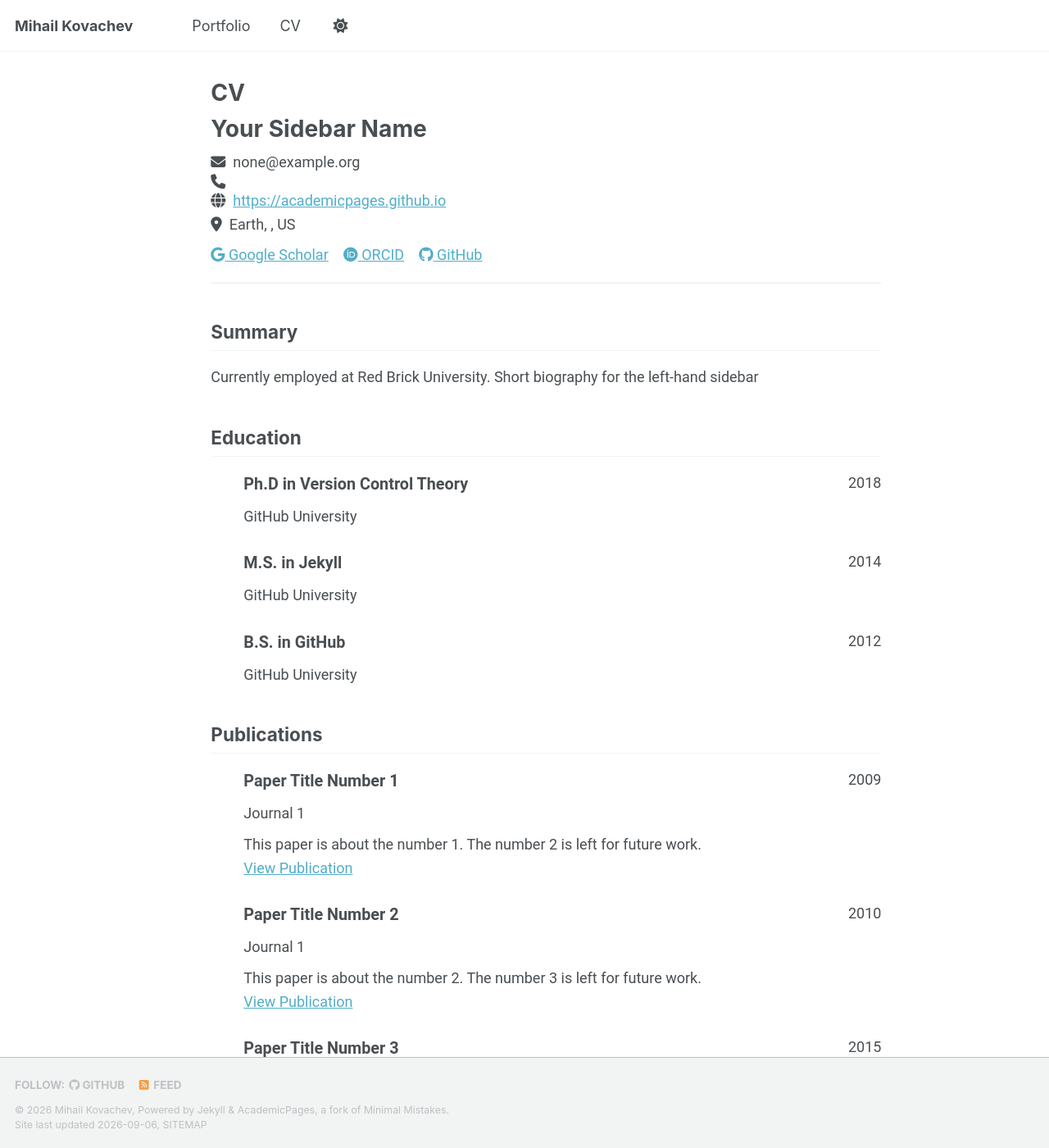
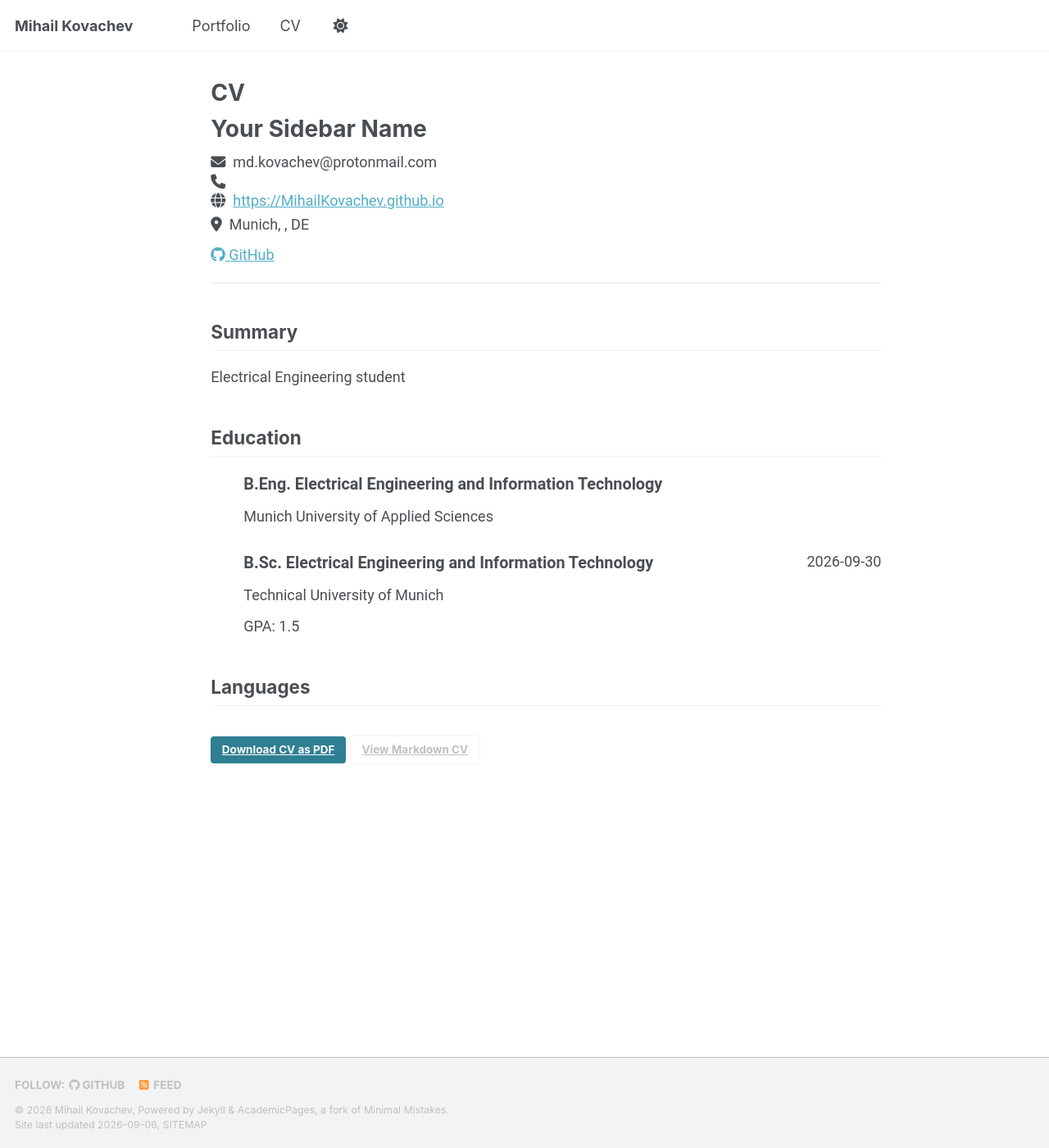
Before and after one commit to MihailKovachev/MihailKovachev.github.io, a Jekyll site: the page built from _pages/cv-json.md, in a window 1280 px wide and 1400 px high. Shown: the whole window at 82% size. Built offline with Jekyll 4.4.1, drawn with Linux system fonts in a browser that asks for light colours; a style sheet for code colours, icons or effects is not loaded; some of the changed text lies outside the part shown.

Commit message:
CV information

```diff
--- a/_data/cv.json
+++ b/_data/cv.json
@@ -1,152 +1,52 @@
 {
   "basics": {
     "name": "Your Sidebar Name",
-    "email": "none@example.org",
+    "email": "md.kovachev@protonmail.com",
     "phone": "",
-    "website": "https://academicpages.github.io",
-    "summary": "Currently employed at Red Brick University. Short biography for the left-hand sidebar",
+    "website": "https://MihailKovachev.github.io",
+    "summary": "Electrical Engineering student",
     "location": {
       "address": "",
       "postalCode": "",
-      "city": "Earth",
-      "countryCode": "US",
+      "city": "Munich",
+      "countryCode": "DE",
       "region": ""
     },
     "profiles": [
       {
-        "network": "Google Scholar",
-        "username": "",
-        "url": "https://scholar.google.com/citations?user=PS_CX0AAAAAJ"
-      },
-      {
-        "network": "ORCID",
-        "username": "",
-        "url": "https://orcid.org/yourorcidurl"
-      },
-      {
         "network": "GitHub",
-        "username": "academicpages",
-        "url": "https://github.com/academicpages"
+        "username": "MihailKovachev",
+        "url": "https://github.com/MihailKovachev"
       }
     ]
   },
   "work": [],
   "education": [
     {
-      "institution": "GitHub University",
-      "area": "Ph.D in Version Control Theory",
+      "institution": "Munich University of Applied Sciences",
+      "area": "B.Eng. Electrical Engineering and Information Technology",
       "studyType": "",
-      "startDate": "",
-      "endDate": "2018",
+      "startDate": "2026-10-01",
+      "endDate": "",
       "gpa": null,
       "courses": []
     },
     {
-      "institution": "GitHub University",
-      "area": "M.S. in Jekyll",
+      "institution": "Technical University of Munich",
+      "area": "B.Sc. Electrical Engineering and Information Technology",
       "studyType": "",
-      "startDate": "",
-      "endDate": "2014",
-      "gpa": null,
-      "courses": []
-    },
-    {
-      "institution": "GitHub University",
-      "area": "B.S. in GitHub",
-      "studyType": "",
-      "startDate": "",
-      "endDate": "2012",
-      "gpa": null,
+      "startDate": "2025-10-01",
+      "endDate": "2026-09-30",
+      "gpa": 1.5,
       "courses": []
     }
   ],
   "skills": [],
-  "languages": [],
+  "languages": ["Bulgarian", "English", "German"],
   "interests": [],
   "references": [],
-  "publications": [
-    {
-      "name": "Paper Title Number 1",
-      "publisher": "Journal 1",
-      "releaseDate": "2009-10-01",
-      "website": "https://academicpages.github.io/files/paper1.pdf",
-      "summary": "This paper is about the number 1. The number 2 is left for future work."
-    },
-    {
-      "name": "Paper Title Number 2",
-      "publisher": "Journal 1",
-      "releaseDate": "2010-10-01",
-      "website": "https://academicpages.github.io/files/paper2.pdf",
-      "summary": "This paper is about the number 2. The number 3 is left for future work."
-    },
-    {
-      "name": "Paper Title Number 3",
-      "publisher": "Journal 1",
-      "releaseDate": "2015-10-01",
-      "website": "https://academicpages.github.io/files/paper3.pdf",
-      "summary": "This paper is about the number 3. The number 4 is left for future work."
-    },
-    {
-      "name": "Paper Title Number 4",
-      "publisher": "GitHub Journal of Bugs",
-      "releaseDate": "2024-02-17",
-      "website": "https://academicpages.github.io/files/paper3.pdf",
-      "summary": "This paper is about fixing template issue #693."
-    }
-  ],
-  "presentations": [
-    {
-      "name": "Talk 1 on Relevant Topic in Your Field",
-      "event": "UC San Francisco, Department of Testing",
-      "date": "2012-03-01",
-      "location": "San Francisco, CA, USA",
-      "description": ""
-    },
-    {
-      "name": "Tutorial 1 on Relevant Topic in Your Field",
-      "event": "UC-Berkeley Institute for Testing Science",
-      "date": "2013-03-01",
-      "location": "Berkeley, CA, USA",
-      "description": ""
-    },
-    {
-      "name": "Talk 2 on Relevant Topic in Your Field",
-      "event": "London School of Testing",
-      "date": "2014-02-01",
-      "location": "London, UK",
-      "description": ""
-    },
-    {
-      "name": "Conference Proceeding talk 3 on Relevant Topic in Your Field",
-      "event": "Testing Institute of America 2014 Annual Conference",
-      "date": "2014-03-01",
-      "location": "Los Angeles, CA, USA",
-      "description": ""
-    }
-  ],
-  "teaching": [
-    {
-      "course": "Teaching experience 1",
-      "institution": "University 1, Department",
-      "date": "2014-01-01",
-      "role": "Undergraduate course",
-      "description": ""
-    },
-    {
-      "course": "Teaching experience 2",
-      "institution": "University 1, Department",
-      "date": "2015-01-01",
-      "role": "Workshop",
-      "description": ""
-    }
-  ],
-  "portfolio": [
-    {
-      "name": "Portfolio item number 1",
-      "category": "portfolio",
-      "date": "",
-      "url": "",
-      "description": "Short description of portfolio item number 1<br/><img src='/images/500x300.png'>"
-    }
-  ]
+  "publications": [],
+  "presentations": [],
+  "teaching": [],
+  "portfolio": []
 }
```
